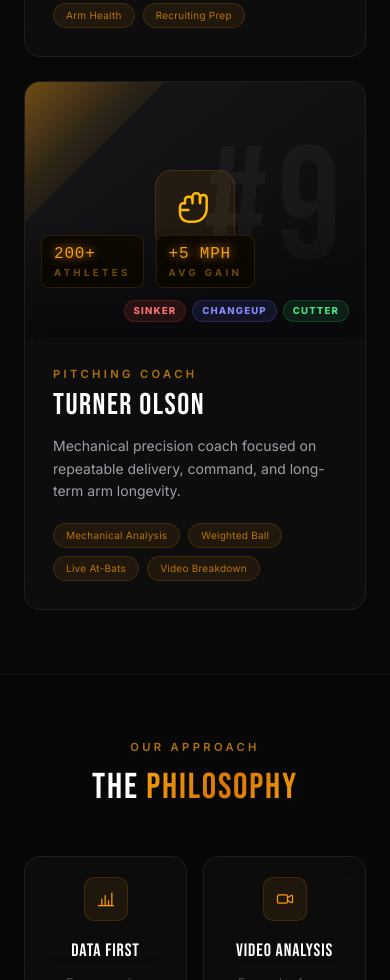
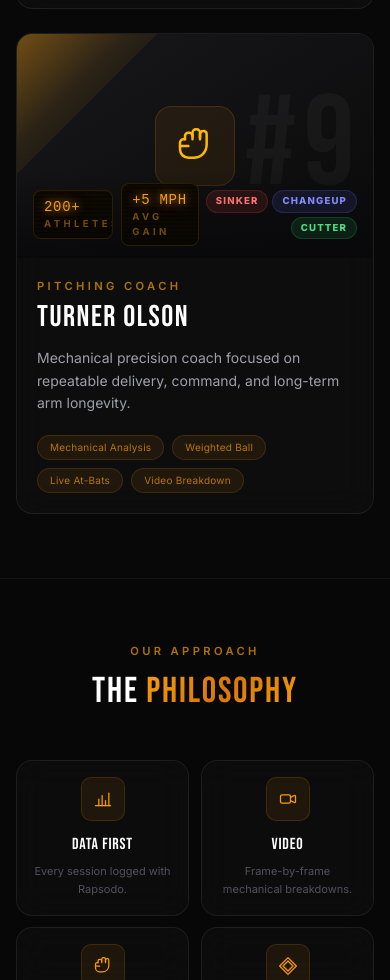
Before and after one commit to patrick3395/diamond9-athletics, a Next.js app: page /diamond9-athletics/about in a window 390 px wide. Shown: the part 1020-2000 px from the top of the page. Built offline with nearby package versions, Linux system fonts and the light colour scheme.

Commit message:
fix(about): full mobile layout pass

```diff
--- a/src/app/about/page.tsx
+++ b/src/app/about/page.tsx
@@ -20,7 +20,7 @@ const coaches = [
       { label: "AVG GAIN", value: "+4 MPH" },
     ],
     icon: <IconBaseball className="w-10 h-10 text-amber-400" />,
-    pitchFocus: ["4-Seam", "Slider", "Curveball"],
+    pitchFocus: ["4-Seam", "Slider", "Curve"],
   },
   {
     name: "TURNER OLSON",
@@ -38,10 +38,10 @@ const coaches = [
 ];
 
 const pillars = [
-  { icon: <IconChart className="w-5 h-5 text-amber-500" />, title: "DATA FIRST",      desc: "Every session logged with Rapsodo. Numbers don't lie." },
-  { icon: <IconVideo className="w-5 h-5 text-amber-500" />, title: "VIDEO ANALYSIS",  desc: "Frame-by-frame breakdowns to fix mechanics at the source." },
-  { icon: <IconGlove className="w-5 h-5 text-amber-500" />, title: "ARM LONGEVITY",   desc: "Train hard without destroying your arm. That's the protocol." },
-  { icon: <IconDiamond className="w-5 h-5 text-amber-500" />, title: "REAL RESULTS",  desc: "500+ athletes improved. Average +4–6 mph velocity gain." },
+  { icon: <IconChart className="w-5 h-5 text-amber-500" />, title: "DATA FIRST",     desc: "Every session logged with Rapsodo." },
+  { icon: <IconVideo className="w-5 h-5 text-amber-500" />, title: "VIDEO",          desc: "Frame-by-frame mechanical breakdowns." },
+  { icon: <IconGlove className="w-5 h-5 text-amber-500" />, title: "ARM LONGEVITY", desc: "Train hard. Protect your arm." },
+  { icon: <IconDiamond className="w-5 h-5 text-amber-500" />, title: "RESULTS",     desc: "500+ athletes. Avg +4–6 mph gain." },
 ];
 
 export default function About() {
@@ -65,45 +65,49 @@ export default function About() {
       </section>
 
       {/* ── Coach Cards ──────────────────────────────────────── */}
-      <section className="max-w-5xl mx-auto px-6 py-16">
+      <section className="max-w-5xl mx-auto px-4 sm:px-6 py-16">
         <div className="grid grid-cols-1 md:grid-cols-2 gap-6">
           {coaches.map((coach, i) => (
             <div key={i} className="card-modern rounded-2xl overflow-hidden card-lift group">
 
-              {/* Photo panel — dark with jersey number & accent */}
-              <div className="relative h-64 bg-gradient-to-br from-zinc-900 to-[#0a0a0a] flex items-end overflow-hidden">
+              {/* Photo panel */}
+              <div className="relative h-56 bg-gradient-to-br from-zinc-900 to-[#0a0a0a] overflow-hidden">
                 {/* Diagonal corner accent */}
                 <div className="coach-accent" />
-                {/* Grid pattern */}
+                {/* Grid */}
                 <div className="absolute inset-0 grid-bg opacity-15" />
-                {/* Giant jersey number watermark */}
-                <div className="absolute right-4 top-1/2 -translate-y-1/2 font-display text-[10rem] leading-none text-white/[0.04] select-none pointer-events-none">
+                {/* Jersey watermark */}
+                <div className="absolute right-3 top-1/2 -translate-y-1/2 font-display text-[8rem] leading-none text-white/[0.04] select-none pointer-events-none">
                   #{coach.jersey}
                 </div>
-                {/* Center icon */}
+                {/* Icon */}
                 <div className="absolute inset-0 flex items-center justify-center">
                   <div className="w-20 h-20 rounded-2xl bg-amber-500/8 border border-amber-500/15 flex items-center justify-center group-hover:scale-110 transition-transform duration-300">
                     {coach.icon}
                   </div>
                 </div>
-                {/* Stats overlay at bottom */}
-                <div className="relative z-10 w-full p-4 bg-gradient-to-t from-zinc-950 to-transparent flex items-center gap-3 flex-wrap">
-                  {coach.stats.map((s, j) => (
-                    <div key={j} className="scoreboard-panel rounded-lg px-3 py-1.5">
-                      <p className="scoreboard-num text-base">{s.value}</p>
-                      <p className="scoreboard-label text-[9px]">{s.label}</p>
+                {/* Stats row — fixed: no ml-auto, clean two-column layout */}
+                <div className="absolute bottom-0 left-0 right-0 px-4 py-3 bg-gradient-to-t from-zinc-950 to-transparent">
+                  <div className="flex items-center justify-between">
+                    <div className="flex items-center gap-2">
+                      {coach.stats.map((s, j) => (
+                        <div key={j} className="scoreboard-panel rounded-lg px-2.5 py-1.5">
+                          <p className="scoreboard-num text-sm">{s.value}</p>
+                          <p className="scoreboard-label text-[8px]">{s.label}</p>
+                        </div>
+                      ))}
                     </div>
-                  ))}
-                  <div className="flex flex-wrap gap-1.5 ml-auto">
-                    {coach.pitchFocus.map((p, j) => (
-                      <span key={j} className={`pitch-tag ${j===0 ? "pitch-tag-fb" : j===1 ? "pitch-tag-sl" : "pitch-tag-cb"}`}>{p}</span>
-                    ))}
+                    <div className="flex flex-wrap justify-end gap-1 max-w-[50%]">
+                      {coach.pitchFocus.map((p, j) => (
+                        <span key={j} className={`pitch-tag ${j===0 ? "pitch-tag-fb" : j===1 ? "pitch-tag-sl" : "pitch-tag-cb"}`}>{p}</span>
+                      ))}
+                    </div>
                   </div>
                 </div>
               </div>
 
               {/* Info */}
-              <div className="p-7">
+              <div className="p-5 sm:p-7">
                 <p className="section-label mb-1">{coach.title}</p>
                 <h2 className="font-display text-3xl text-white mb-3">{coach.name}</h2>
                 <p className="text-zinc-400 text-sm leading-relaxed mb-5">{coach.bio}</p>
@@ -119,18 +123,18 @@ export default function About() {
       </section>
 
       {/* ── Pillars ──────────────────────────────────────────── */}
-      <section className="py-16 px-6 bg-[#070707] border-t border-zinc-800/40">
+      <section className="py-16 px-4 sm:px-6 bg-[#070707] border-t border-zinc-800/40">
         <div className="max-w-5xl mx-auto">
           <div className="text-center mb-12">
             <p className="section-label mb-3">OUR APPROACH</p>
             <h2 className="font-display text-4xl sm:text-5xl text-white">THE <span className="gradient-text">PHILOSOPHY</span></h2>
           </div>
-          <div className="grid grid-cols-2 md:grid-cols-4 gap-4">
+          <div className="grid grid-cols-2 md:grid-cols-4 gap-3 sm:gap-4">
             {pillars.map((p, i) => (
-              <div key={i} className="card-modern rounded-2xl p-5 card-lift group text-center">
-                <div className="icon-box mx-auto mb-4 group-hover:scale-110 transition-transform duration-300">{p.icon}</div>
-                <h3 className="font-display text-lg text-white mb-2">{p.title}</h3>
-                <p className="text-zinc-600 text-xs leading-relaxed">{p.desc}</p>
+              <div key={i} className="card-modern rounded-2xl p-4 sm:p-5 card-lift group text-center">
+                <div className="icon-box mx-auto mb-3 group-hover:scale-110 transition-transform duration-300">{p.icon}</div>
+                <h3 className="font-display text-base sm:text-lg text-white mb-1.5">{p.title}</h3>
+                <p className="text-zinc-600 text-[11px] leading-relaxed">{p.desc}</p>
               </div>
             ))}
           </div>
@@ -138,16 +142,16 @@ export default function About() {
       </section>
 
       {/* ── Mission quote ────────────────────────────────────── */}
-      <section className="max-w-3xl mx-auto px-6 py-24 text-center">
-        <div className="card-modern-amber rounded-2xl p-10 sm:p-14 relative overflow-hidden">
+      <section className="max-w-3xl mx-auto px-4 sm:px-6 py-20">
+        <div className="card-modern-amber rounded-2xl p-8 sm:p-14 relative overflow-hidden">
           <div className="h-px bg-gradient-to-r from-transparent via-amber-500/40 to-transparent absolute top-0 left-8 right-8" />
           <div className="absolute inset-0 stripe-card" />
           <IconDiamond className="w-8 h-8 text-amber-500/40 mx-auto mb-5 relative z-10" />
-          <p className="font-display text-xl sm:text-2xl text-white leading-relaxed relative z-10">
+          <p className="font-display text-xl sm:text-2xl text-white leading-relaxed relative z-10 text-center">
             &ldquo;DATA-DRIVEN TRAINING. ELITE INSTRUCTION. EVERY ATHLETE LEAVES BETTER THAN THEY ARRIVED.&rdquo;
           </p>
           <div className="divider-glow max-w-[80px] mx-auto mt-7 relative z-10" />
-          <div className="mt-8 relative z-10">
+          <div className="mt-8 relative z-10 text-center">
             <Link href="/appointments" className="btn-gold px-8 py-3.5 rounded-full text-sm tracking-widest font-black inline-block">
               BOOK A SESSION
             </Link>
```
